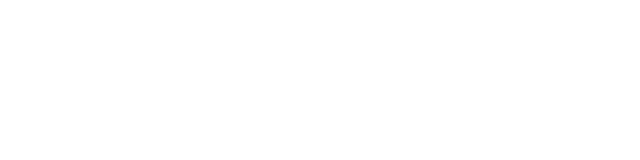
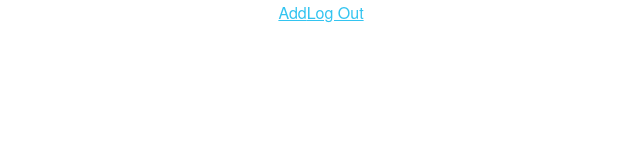
Before and after one commit to Build-Week-Recipies/Secret-Family-Recipes-Cookbook, a React (Create React App) app: page /dashboard in a window 1280 px wide. Shown: the top 160 px of the page, without its empty margins (319-959 px from the left). Built offline with nearby package versions, Linux system fonts and the light colour scheme.

Commit message:
nav functionality

```diff
--- a/src/App.js
+++ b/src/App.js
@@ -4,13 +4,15 @@
 import Login from './components/Login';
 import HomePage from './components/HomePage';
 import './App.css';
+import Dashboard from './components/Dashboard';
 
 function App() {
   return (
     <div className="App">
       <Router>
-        <Route path='/signup' component={Signup} />
-        <Route path='/login' component={Login} />
+        <Route exact path='/dashboard' component={Dashboard} />
+        <Route exact path='/signup' component={Signup} />
+        <Route exact path='/login' component={Login} />
         <Route exact path='/' component={HomePage} />
       </Router>
     </div>
--- a/src/components/Dashboard.js
+++ b/src/components/Dashboard.js
@@ -1,8 +1,17 @@
 import React from 'react';
+import { Link } from 'react-router-dom';
+import NavBar from './NavBar';
 
 const Dashboard = () => {
+
+    let nav = {
+        logOut: true,
+        add: true,
+    }
+
     return (
         <div>
+            <NavBar display={nav} />
         </div>
     )
 }
--- a/src/components/NavBar.js
+++ b/src/components/NavBar.js
@@ -1,16 +1,32 @@
-import React from 'react';
+import React, { useState } from 'react';
 import { Link } from 'react-router-dom';
 
-const NavBar = () => {
+// const initialDisplay = {
+//     login: false,
+//     signUp: false,
+//     dashboard: false,
+//     logOut: false,
+//     add: false,
+//     home: false,
+// }
+
+const NavBar = (props) => {
+    const { display } = props;
+    const [show] = useState(display)
+
     return (
         <div>
             <nav>
-                <Link to='/'>Home</Link>
-                <Link to='/login'>Login</Link>
-                <Link to='/signup'>Sign Up</Link>
+                {show.home === true && <Link to='/'>Home</Link>}
+                {show.add === true && <Link to='/dashboard/add'>Add</Link>}
+                {show.signUp === true && < Link to='/signup'>Sign Up</Link>}
+                {show.login === true && <Link to='/login'>Login</Link>}
+                {show.logOut === true && <Link to='/'>Log Out</Link>}
+
+
             </nav>
 
-        </div>
+        </div >
     )
 }
 
```
